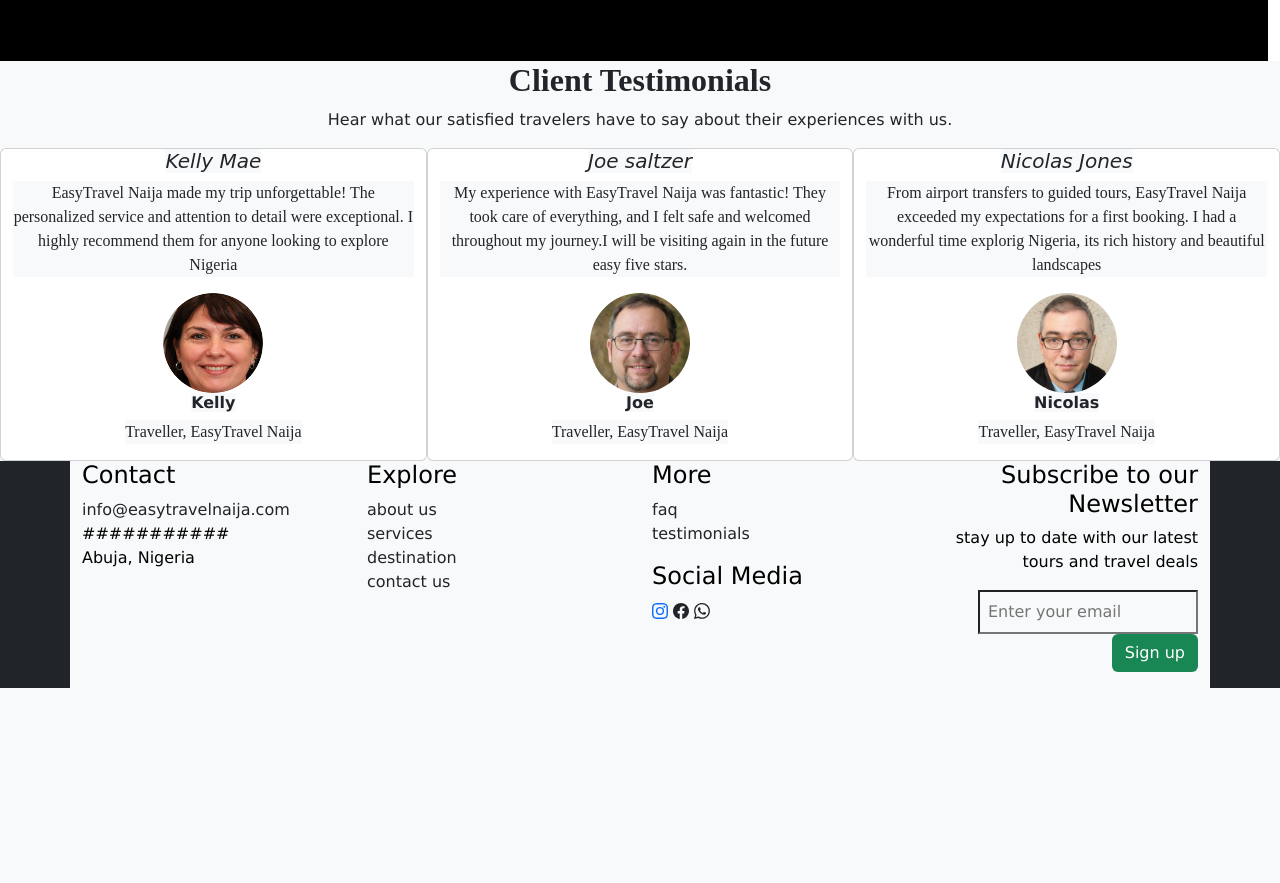
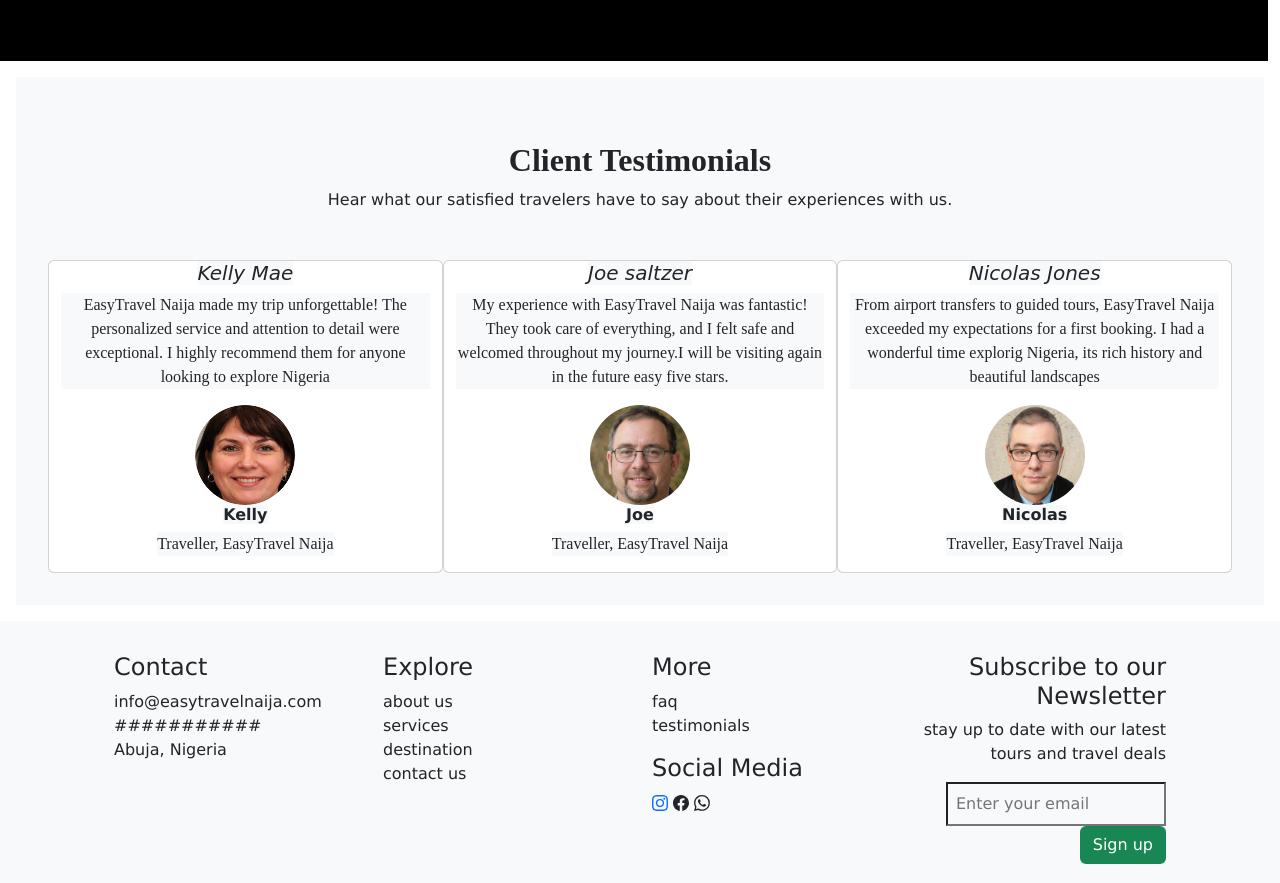
Before and after one commit to Bigted99/travel-website-for-blessing, a website: page index.html in a window 1280 px wide. Shown: the part 3457-4340 px from the top of the page. Before the commit the page ends 4145 px from the top, so only its background shows below. Drawn offline with nearby package versions, Linux system fonts and the light colour scheme; a web font is replaced by a local one.

Commit message:
new commit

```diff
--- a/assets/css/styles.css
+++ b/assets/css/styles.css
@@ -290,6 +290,19 @@
 .card p{
   font-family: 'Times New Roman', Times, serif;
 }
+
+
+.testimonial-header{
+  padding: 2rem;
+}
+.footer-row{
+  padding: 2rem;
+}
+
+.testimonials-section{
+  margin: 1rem;
+  padding: 2rem;
+}
 @media (min-width: 474px) and (max-width: 640px) {
   .container-custom {
     min-width: 474px;
--- a/index.html
+++ b/index.html
@@ -272,10 +272,10 @@
       </div>
     </section>
 
-    <footer class="footer bg-dark text-bg-light">
+    <footer class="footer ">
   <div class="container">
-    <div class="row">
-      <div class="col-lg-3">
+    <div class="row  footer-row">
+      <div class="col-lg-3 ">
         <h4 class="text-capitalize">contact</h4>
         <ul class="list-unstyled">
           <li><a class="text-decoration-none text-dark" href="#" type="email">info@easytravelnaija.com</a></li>
```
Also changed, not shown: 1 other file.
